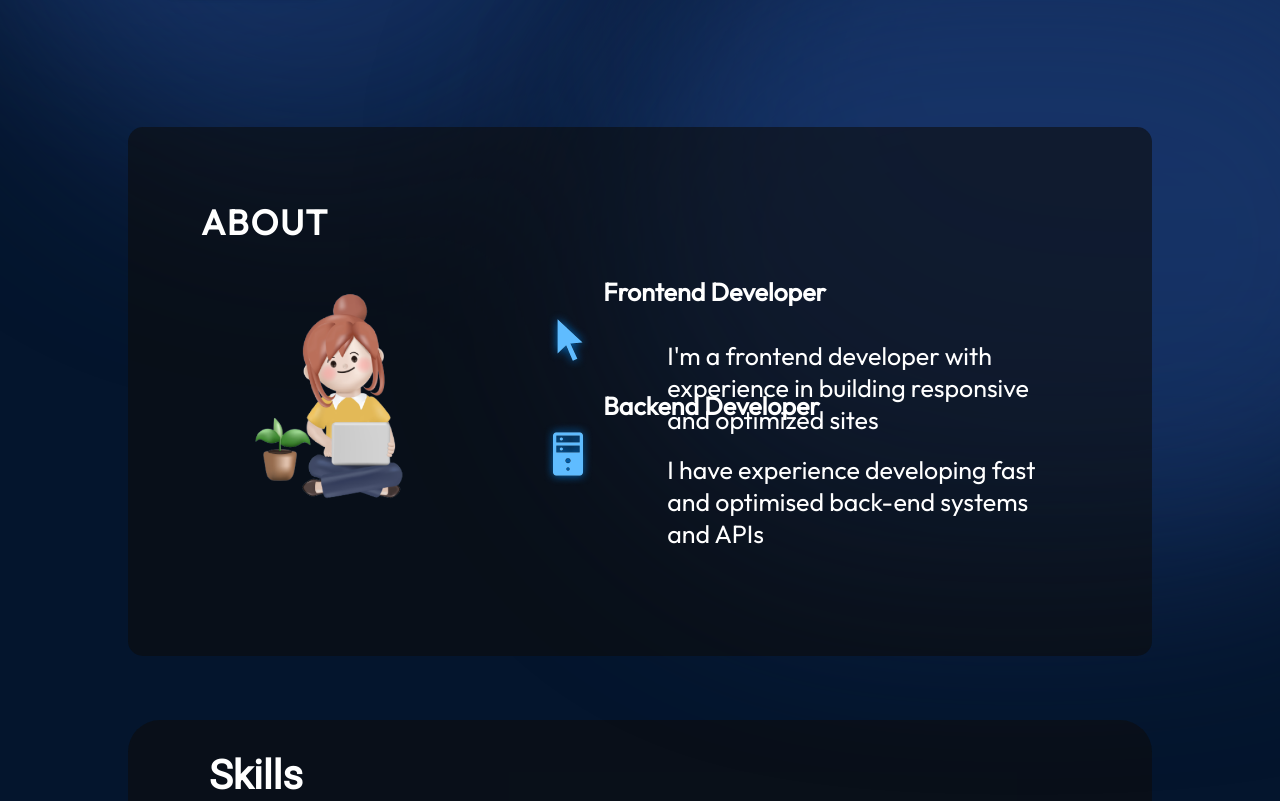
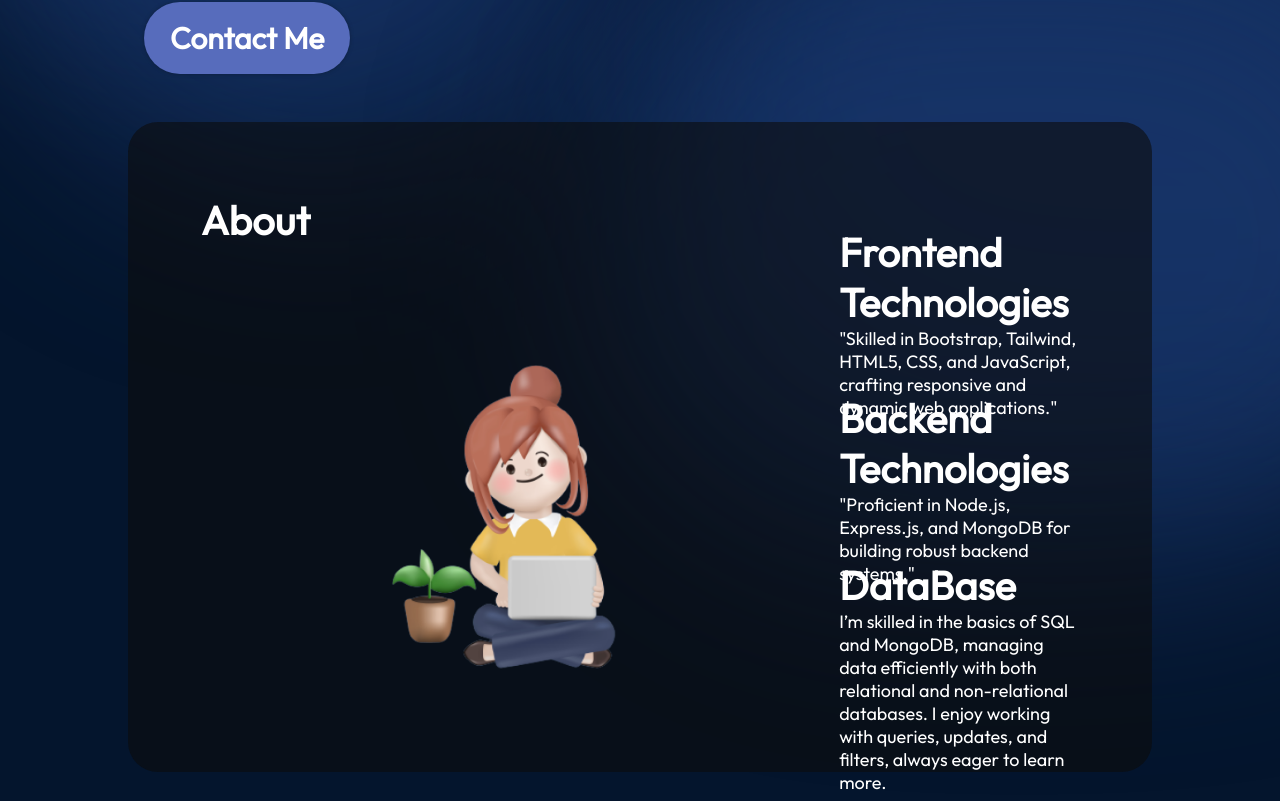
Before and after one commit to Sakshi-Dappu/Portfolio, a React (Vite) app: page / in a window 1280 px wide. Shown: the part 499-1300 px from the top of the page. Built offline with nearby package versions, Linux system fonts and the light colour scheme.

Commit message:
Completed Features

```diff
--- a/src/components/About/About.jsx
+++ b/src/components/About/About.jsx
@@ -1,42 +1,53 @@
-import React from "react";
-
 import styles from "./About.module.css";
 import { getImageUrl } from "../../utils";
 
 export const About = () => {
   return (
-    <section className={styles.container} id="about">
-      <h2 className={styles.title}>About</h2>
-      <div className={styles.content}>
-        <img
-          src={getImageUrl("about/aboutImage.png")}
-          alt="Me sitting with a laptop"
-          className={styles.aboutImage}
-        />
-        <ul className={styles.aboutItems}>
-          <li className={styles.aboutItem}>
-            <img src={getImageUrl("about/cursorIcon.png")} alt="Cursor icon" />
-            <div className={styles.aboutItemText}>
-              <h3>Frontend Developer</h3>
+    <>
+
+    <section id="about" className={styles.AboutContainer}>
+    <h2 className={styles.title}>About</h2>
+
+      <div className={styles.My_img}>
+        <img className={styles.My_img}  src={getImageUrl("about/aboutImage.png")} alt="myimg" />
+      </div>
+      <div className={styles.About_Description}>
+        <ul className={styles.About_Item}>
+          <li className={styles.About_Items}>
+            <div>
               <p>
-                I'm a frontend developer with experience in building responsive
-                and optimized sites
+                <h1 className={styles.title}> Frontend Technologies</h1>
+                "Skilled in Bootstrap, Tailwind, HTML5, CSS, and JavaScript,
+                crafting responsive and dynamic web applications."
               </p>
             </div>
           </li>
-          <li className={styles.aboutItem}>
-            <img src={getImageUrl("about/serverIcon.png")} alt="Server icon" />
-            <div className={styles.aboutItemText}>
-              <h3>Backend Developer</h3>
-              <p>
-                I have experience developing fast and optimised back-end systems
-                and APIs
-              </p>
-            </div>
+          <br />
+          <br />
+
+          <li className={styles.About_Items}>
+            <p>
+              <h1 className={styles.title}>Backend Technologies</h1>
+              "Proficient in Node.js, Express.js, and MongoDB for building
+              robust backend systems."
+            </p>
           </li>
+          <br />
+          <br />
 
+          <li className={styles.About_Items}>
+            <p>
+              <h1 className={styles.title}>DataBase</h1>
+              I’m skilled in the basics of SQL and MongoDB, managing data
+              efficiently with both relational and non-relational databases. I
+              enjoy working with queries, updates, and filters, always eager to
+              learn more.
+            </p>
+          </li>
         </ul>
       </div>
     </section>
+    </>
+
   );
 };
--- a/src/components/About/About.module.css
+++ b/src/components/About/About.module.css
@@ -1,48 +1,27 @@
-@import "../../vars.css";
-
-.container {
+.AboutContainer {
   position: relative;
   background-color: rgba(12, 12, 12, 0.6);
-  border-radius: 15px;
-  padding: 73px;
-  margin-top: 129px;
-  z-index: 1;
   margin-left: 10%;
   margin-right: 10%;
+  margin-top: 5%;
+  padding: 73px;
+  z-index: 2;
+  border-radius: 30px;
+  color: var(--color-text);
+  font-family: var(--font-roboto);
+  margin-top: 3rem;
+  display: flex;
+}
+.title {
+  color: var(--color-text);
+  font-family: var(--font-roboto);
+
 }
 
-.title {
-  color: var(--color-text);
-  font-size: 35px;
-  font-weight: 700;
-  letter-spacing: 1.75px;
-  text-transform: uppercase;
-}
-
-.content {
-  display: flex;
-  flex-direction: row;
-  align-items: center;
-}
-
-.aboutImage {
-  width: 35%;
-}
-
-.aboutItems {
-  color: var(--color-text);
-  display: flex;
-  flex-direction: column;
-  gap: 50px;
-}
-
-.aboutItem {
-  display: flex;
-  flex-direction: row;
-  align-items: center;
-  border-radius: 20px;
+.About_Items {
+  margin-bottom: 10%;
+  font-size: 18px;
   list-style: none;
-  padding: 25px;
   background-image: linear-gradient(
     90deg,
     rgba(165, 215, 232, 0.42) 0%,
@@ -53,40 +32,59 @@
   transition: 0.4s;
 }
 
-.aboutItem:hover {
+
+.My_img {
+  margin-top: 3rem;
+  height: 456px;
+  width: 465px;
+}
+ p{
+  background-image: linear-gradient(
+    90deg,
+    rgba(165, 215, 232, 0.42) 0%,
+    rgba(255, 255, 255, 0) 100%
+  );
+  background-size: 0 100%;
+  background-repeat: no-repeat;
+  transition: 0.4s;
+ }
+
+ p:hover {
   background-size: 100% 100%;
-}
+ }
 
-.aboutItem h3 {
-  font-size: 25px;
-  font-weight: 600;
-}
 
-.aboutItem p {
-  font-size: 25px;
+.title {
+  font-size: 40px;
 }
 
 @media screen and (max-width: 830px) {
-  .container {
-    background-color: transparent;
-    padding-left: 0;
-    padding-right: 0;
+  .About_Items {
+    margin-bottom: 5%;
+    font-size: 8px;
+    list-style: none;
   }
 
-  .content {
+  .title {
+    font-size: 20px;
+  }
+
+  .AboutContainer {
+    height: 35rem;
+    position: relative;
+    background-color: rgba(12, 12, 12, 0.6);
+    margin-left: 5%;
+    margin-right: 5%;
+    padding: 35px;
+    z-index: 2;
+    border-radius: 15px;
+    color: var(--color-text);
+    font-family: var(--font-roboto);
+    margin-top: 1.5rem;
+    display: flex;
     flex-direction: column;
   }
-
-  .aboutImage {
+  .My_img {
     display: none;
   }
-
-  .aboutItems {
-    margin-top: 29px;
-  }
-
-  .aboutItem {
-    padding-left: 0;
-    padding-right: 0;
-  }
 }
--- a/src/components/Footer/Footer.jsx
+++ b/src/components/Footer/Footer.jsx
@@ -3,7 +3,9 @@ import styles from "../Footer/Footer.module.css";
 
 export const Footer = () => {
   return (
-    <footer className={styles.footer_container}>
+    <section id="contact">
+
+<footer className={styles.footer_container}>
       <div className={styles.first_div}>
         <h3>Contact</h3>
          <p>Feel free to reach out!</p>
@@ -31,5 +33,7 @@ export const Footer = () => {
         </ul>
       </div>
     </footer>
+    </section>
+
   );
 };
--- a/src/components/Navbar/Hero/Hero.jsx
+++ b/src/components/Navbar/Hero/Hero.jsx
@@ -7,7 +7,9 @@ export const Hero = () => {
       <div className={styles.content}>
         <h1 className={styles.title}>I'm Sakshi Dappu</h1>
         <p className={styles.description}>
-          I have worked on MERN Stack. Currently, pursuing B.Tech in AI & DS.
+          Aspiring Full Stack Developer with MERN stack expertise, seeking an
+          internship. Quick learner, adaptable, and
+          eager to contribute to innovative projects.
         </p>
         <a href="mailto:dappusakshi@email.com" className={styles.contactBtn}>
           Contact Me
--- a/src/components/Projects/Projects.jsx
+++ b/src/components/Projects/Projects.jsx
@@ -3,7 +3,7 @@ import { getImageUrl } from "../../utils";
 
 export const Projects = () => {
   return (
-    <section>
+    <section id="projects">
       <p className={styles.Title}>Projects</p>
       <div className={styles.card}>
         <div className={styles.ProjectCard}>
@@ -14,7 +14,7 @@ export const Projects = () => {
             alt="CampusConnect"
           />
           <br />
-          <br />
+
           Your gateway to campus life—connect with events, clubs, and community
           updates to enhance your student experience.
           <br />
--- a/src/components/Projects/Projects.module.css
+++ b/src/components/Projects/Projects.module.css
@@ -34,16 +34,21 @@
   margin-left: 5%;
   padding: 1rem;
   background: linear-gradient(180deg, #576cbc 0%, #132a53 100%);
+  animation-name: floating;
+  animation-duration: 3s;
+  animation-iteration-count: infinite;
+  animation-timing-function: ease-in-out;
 }
 .topBlur {
   position: absolute;
   width: 50vw;
   height: 50vw;
   min-width: 350px;
+  min-width: 350px;
   top: -128px;
   left: -10vw;
   border-radius: 764px;
-  background-color: rgba(25, 55, 109, 0.7); /* Corrected the color format */
+  background: rgba(25, 55, 109, 0.7);
   filter: blur(100px);
   z-index: 0;
 }
@@ -52,15 +57,15 @@
   position: absolute;
   width: 70vw;
   height: 50vw;
+  min-width: 350px;
   min-width: 250px;
   top: 246px;
   right: -25vw;
   border-radius: 764px;
-  background: rgba(25, 55, 109, 0.7); /* Corrected the color format */
+  background: rgba(25, 55, 109, 0.7);
   filter: blur(100px);
   z-index: 0;
 }
-
 .DemoBtn {
   text-decoration: none;
   background-color: var(--color-primary);
@@ -72,6 +77,17 @@
   box-shadow: 0 0 4px 0 rgba(0, 0, 0, 0.25);
 }
 
+@keyframes floating {
+  0% {
+    transform: translate(0, 0px);
+  }
+  50% {
+    transform: translate(0, 15px);
+  }
+  100% {
+    transform: translate(0, 0px);
+  }
+}
 @media screen and (max-width: 830px) {
   .ProjectImg {
     height: 10rem;
--- a/src/components/Skills/Skills.jsx
+++ b/src/components/Skills/Skills.jsx
@@ -2,7 +2,7 @@ import { getImageUrl } from "../../utils";
 import styles from "./Skills.module.css";
 export const Skills = () => {
   return (
-    <section className={styles.container}>
+    <section id="skills" className={styles.container}>
       <h1 className={styles.Title}>Skills</h1>
 
       <div className={styles.skills}>
@@ -42,7 +42,7 @@ export const Skills = () => {
         <div className={styles.skill}>
           <img src={getImageUrl("skills/GitHub.png")} alt="React" />
           <br />
-          React.js
+         GitHub
         </div>
 
 
--- a/src/index.css
+++ b/src/index.css
@@ -5,3 +5,7 @@
   padding: 0;
   font-family: "Outfit", Arial, Helvetica, sans-serif;
 }
+/* global.css or index.css */
+html {
+  scroll-behavior: smooth;
+}
```
